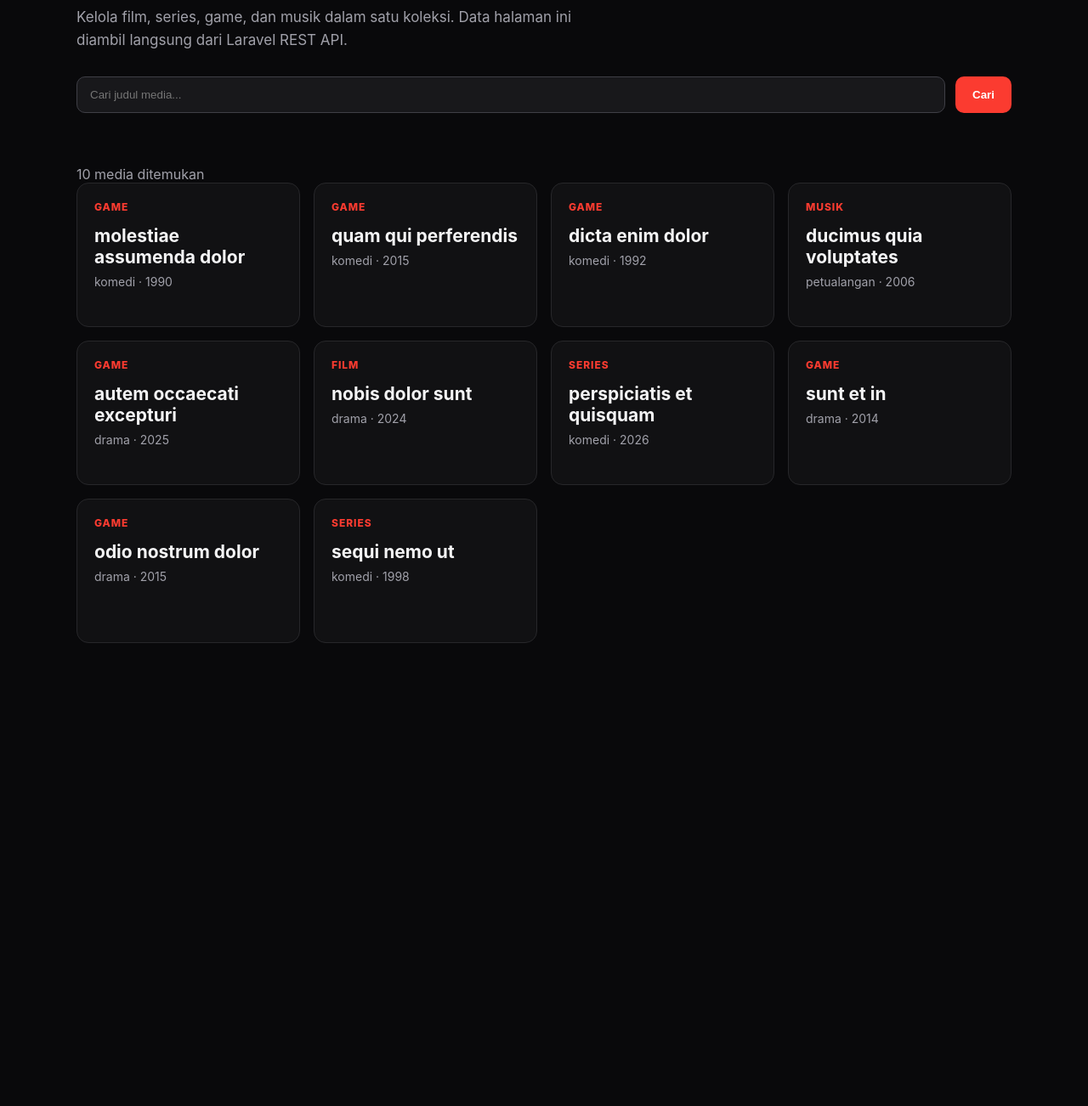
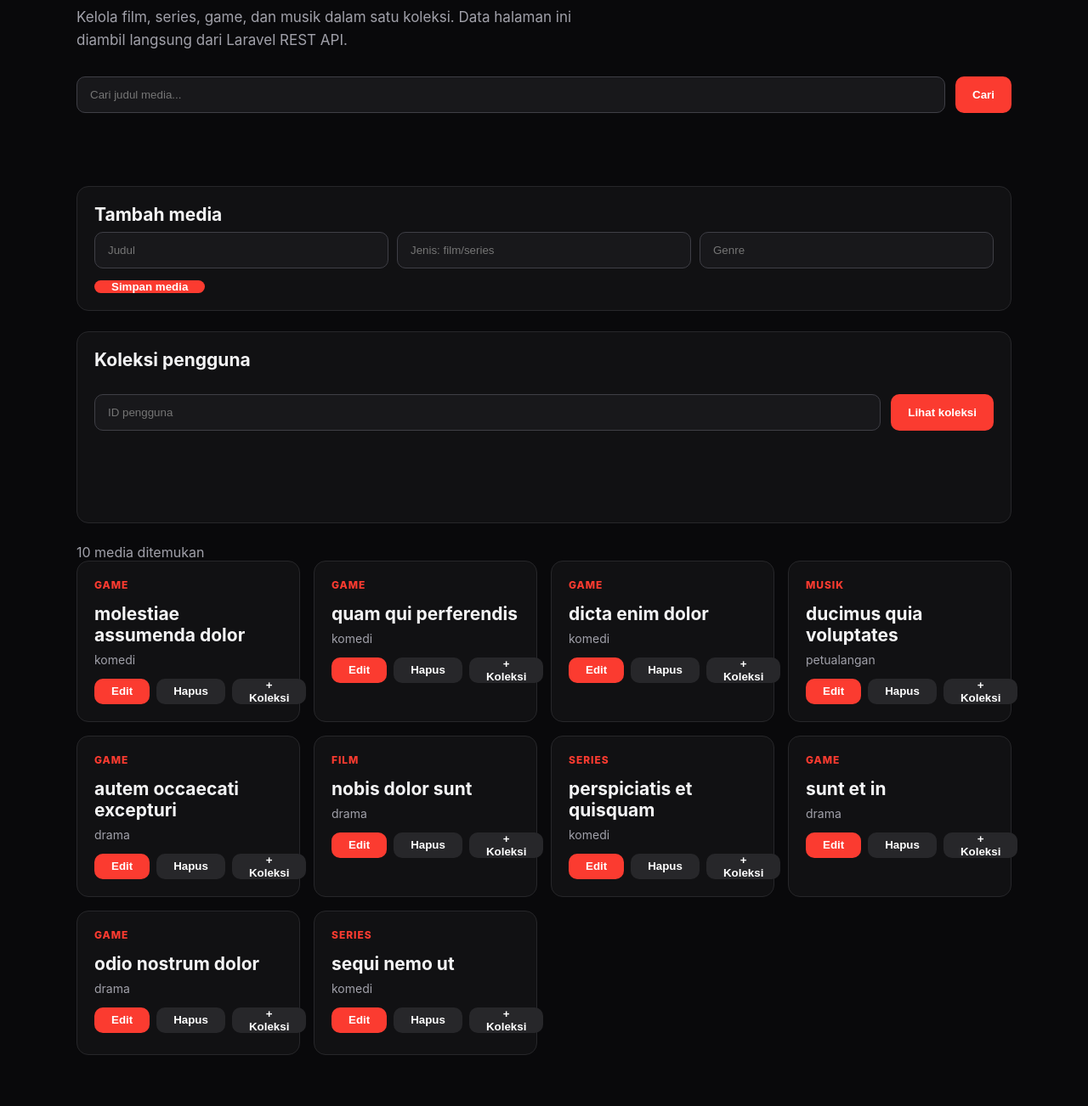
Before and after one commit to rusdany33/Web-1, a Laravel app: page / in a window 1280 px wide. Shown: the part 286-1588 px from the top of the page at 85% size. Before the commit the page ends 1043 px from the top, so only its background shows below. Run offline with Laravel 12, Linux system fonts and the light colour scheme; data comes from the database, SQL or seed files in the repository.

Commit message:
Add frontend CRUD for FlipPlay API

```diff
--- a/resources/views/welcome.blade.php
+++ b/resources/views/welcome.blade.php
@@ -26,6 +26,13 @@
         h2 { margin: 14px 0 8px; font-size: 21px; }
         .meta { font-size: 14px; }
         .empty { grid-column: 1 / -1; color: #a1a1aa; padding: 30px 0; }
+        .panel { border: 1px solid #27272a; border-radius: 14px; background: #111113; padding: 20px; margin: 24px 0; }
+        .panel h2 { margin-top: 0; }
+        .form-grid { display: grid; grid-template-columns: repeat(3, 1fr); gap: 10px; }
+        .form-grid input { min-width: 0; }
+        .actions { display: flex; gap: 8px; margin-top: 14px; }
+        .secondary { background: #27272a; }
+        @media (max-width: 700px) { .form-grid { grid-template-columns: 1fr; } }
     </style>
 </head>
 <body>
@@ -35,6 +42,19 @@
             <h1>Temukan media favoritmu di <span>FlipPlay.</span></h1>
             <p>Kelola film, series, game, dan musik dalam satu koleksi. Data halaman ini diambil langsung dari Laravel REST API.</p>
             <div class="toolbar"><input id="search" placeholder="Cari judul media..."><button id="searchButton">Cari</button></div>
+        </section>
+        <section class="panel">
+            <h2 id="formTitle">Tambah media</h2>
+            <form id="mediaForm">
+                <div class="form-grid"><input id="title" placeholder="Judul" required><input id="type" placeholder="Jenis: film/series" required><input id="genre" placeholder="Genre" required></div>
+                <div class="actions"><button type="submit">Simpan media</button><button type="button" class="secondary" id="cancelEdit" hidden>Batal edit</button></div>
+            </form>
+        </section>
+        <section class="panel">
+            <h2>Koleksi pengguna</h2>
+            <div class="toolbar"><input id="userId" type="number" min="1" placeholder="ID pengguna"><button id="collectionButton">Lihat koleksi</button></div>
+            <div id="collectionStatus" class="status"></div>
+            <div id="collectionGrid" class="grid"></div>
         </section>
         <div id="status" class="status">Memuat katalog...</div>
         <section id="mediaGrid" class="grid"></section>
@@ -51,11 +71,24 @@
                 const result = await response.json();
                 const items = result.data ?? [];
                 status.textContent = `${items.length} media ditemukan`;
-                grid.innerHTML = items.length ? items.map(media => `<article class="card"><div class="type">${media.type}</div><h2>${media.title}</h2><div class="meta">${media.genre} · ${media.release_year ?? 'Tahun tidak tersedia'}</div></article>`).join('') : '<div class="empty">Belum ada media yang cocok.</div>';
+                grid.innerHTML = items.length ? items.map(media => `<article class="card"><div class="type">${media.type}</div><h2>${media.title}</h2><div class="meta">${media.genre}</div><div class="actions"><button onclick="editMedia(${media.id}, '${media.title.replace(/'/g, "\\'")}', '${media.type}', '${media.genre}')">Edit</button><button class="secondary" onclick="deleteMedia(${media.id})">Hapus</button><button class="secondary" onclick="addToCollection(${media.id})">+ Koleksi</button></div></article>`).join('') : '<div class="empty">Belum ada media yang cocok.</div>';
             } catch (error) { status.textContent = 'Tidak dapat memuat katalog. Jalankan migration dan seeder.'; }
         }
         document.getElementById('searchButton').addEventListener('click', loadMedia);
         document.getElementById('search').addEventListener('keydown', event => { if (event.key === 'Enter') loadMedia(); });
+        let editingId = null;
+        document.getElementById('mediaForm').addEventListener('submit', async event => {
+            event.preventDefault();
+            const payload = { title: title.value, type: type.value, genre: genre.value };
+            const response = await fetch(editingId ? `/api/media/${editingId}` : '/api/media', { method: editingId ? 'PATCH' : 'POST', headers: {'Content-Type': 'application/json', 'Accept': 'application/json'}, body: JSON.stringify(payload) });
+            if (!response.ok) { alert('Data tidak valid atau judul sudah digunakan.'); return; }
+            editingId = null; event.target.reset(); formTitle.textContent = 'Tambah media'; cancelEdit.hidden = true; loadMedia();
+        });
+        window.editMedia = (id, currentTitle, currentType, currentGenre) => { editingId = id; title.value = currentTitle; type.value = currentType; genre.value = currentGenre; formTitle.textContent = 'Edit media'; cancelEdit.hidden = false; window.scrollTo({top: 0, behavior: 'smooth'}); };
+        window.deleteMedia = async id => { if (!confirm('Hapus media ini?')) return; await fetch(`/api/media/${id}`, {method: 'DELETE', headers: {'Accept': 'application/json'}}); loadMedia(); };
+        window.addToCollection = async mediaId => { const id = userId.value; if (!id) { alert('Isi ID pengguna terlebih dahulu.'); return; } const response = await fetch(`/api/users/${id}/collection`, {method: 'POST', headers: {'Content-Type': 'application/json', 'Accept': 'application/json'}, body: JSON.stringify({media_id: mediaId})}); alert(response.status === 409 ? 'Media sudah ada di koleksi.' : response.ok ? 'Media ditambahkan ke koleksi.' : 'User atau media tidak ditemukan.'); };
+        cancelEdit.addEventListener('click', () => { editingId = null; mediaForm.reset(); formTitle.textContent = 'Tambah media'; cancelEdit.hidden = true; });
+        collectionButton.addEventListener('click', async () => { const id = userId.value; if (!id) return; const response = await fetch(`/api/users/${id}/collection`); const result = await response.json(); collectionStatus.textContent = response.ok ? `${result.data.length} media dalam koleksi` : 'User tidak ditemukan'; collectionGrid.innerHTML = response.ok ? result.data.map(media => `<article class="card"><div class="type">${media.type}</div><h2>${media.title}</h2><div class="meta">${media.genre}</div></article>`).join('') : ''; });
         loadMedia();
     </script>
 </body>
```
